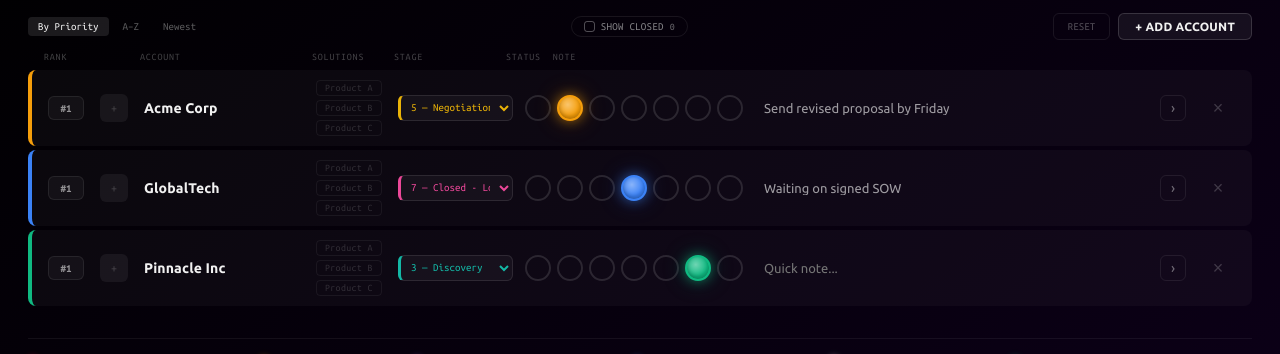
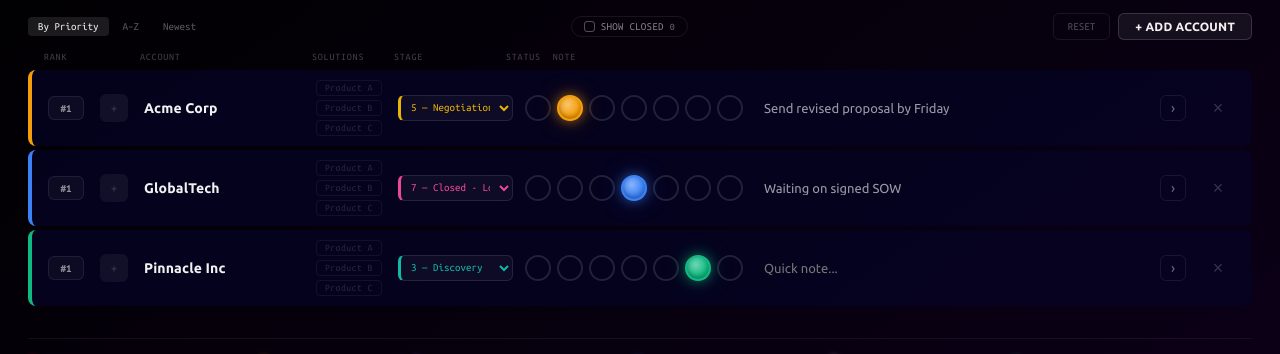
Before and after one commit to ChizzyHat/signal-board, a plain HTML site: page index.html in a window 1280 px wide. Shown: the part 127-481 px from the top of the page. Drawn offline with Linux system fonts and the light colour scheme.

Commit message:
Change background color in index.html

```diff
--- a/index.html
+++ b/index.html
@@ -754,7 +754,7 @@
       align-items: center;
       gap: 12px;
       padding: 10px 16px;
-      background: rgba(255,255,255,0.03);
+      background: rgba(5,4,37,.7);
       border-radius: 8px;
       border-left: 4px solid rgba(255,255,255,0.06);
       transition: all 0.2s ease;
```
